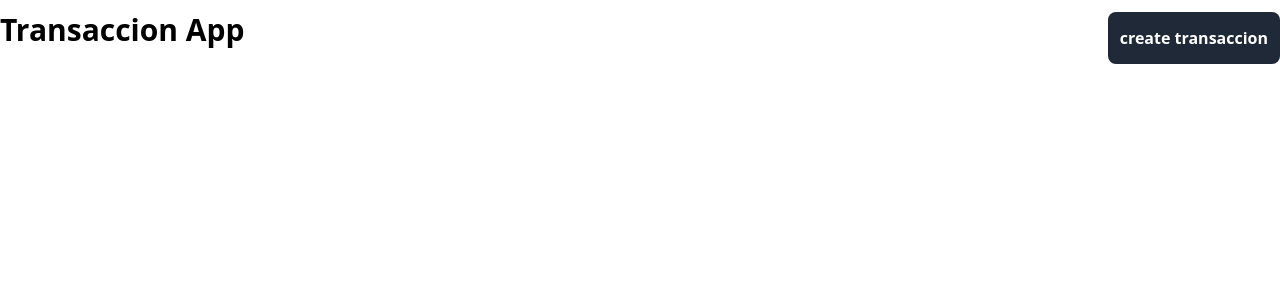
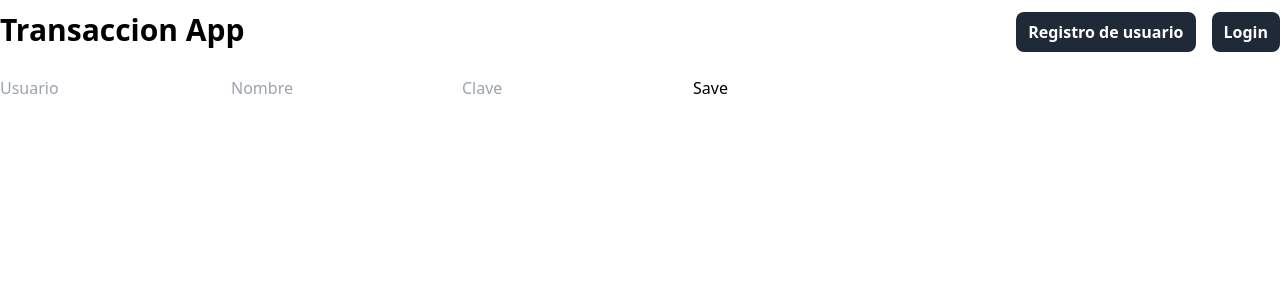
Before and after one commit to Hoid14/finanzas, a React (Create React App) app in the folder frontend/: page /finanzas/register in a window 1280 px wide. Shown: the top 300 px of the page. Built offline with nearby package versions, Linux system fonts and the light colour scheme.

Commit message:
actualizacion de api y construccion de frontend

```diff
--- a/frontend/src/App.js
+++ b/frontend/src/App.js
@@ -2,13 +2,18 @@ import {BrowserRouter, Routes, Route, Navigate} from 'react-router-dom'
 import {TransaccionesPage} from './pages/TransaccionesPage'
 import {TransaccionesFormPage} from './pages/TransaccionesFormPage'
 import {Navigation} from './components/Navigation'
+import {MainPage} from './components/MainPage'
+import {LoginFormPage} from './pages/LoginForm'
+import {RegisterFormPage} from './pages/RegisterFormPage'
 import {Toaster} from 'react-hot-toast'
 
 function App() {
   return (
     <BrowserRouter basename='/finanzas'>
       <div className="container mx-auto ">
-        <Navigation/> {/*Esto crea los botones para ir hacia las rutas*/}
+        <MainPage/> {/*Esto crea los botones para ir hacia las rutas*/}
+
+
         <Routes>
         {/*
           Definición de ruta en React utilizando React Router.
@@ -17,6 +22,8 @@ function App() {
           con "/transacciones", se renderizará el componente TransaccionesPage.
         */}
           <Route path='/' element={<Navigate to='/transacciones' />} /> {/*Esta es la ruta inicial que se muestra, esto me envia a la ruta transacciones*/}
+          <Route path='/register' element={<RegisterFormPage/>} />
+          <Route path='/login' element={<LoginFormPage/>} />
           <Route path="/transacciones" element = {<TransaccionesPage/>} />
           <Route path="/transacciones-create" element = {<TransaccionesFormPage/>} />
           <Route path="/transacciones/:id" element = {<TransaccionesFormPage/>} /> {/*:id = alli va a ir un valor dinamico, los dos puntos representan un marcador de posicion que identifica ese parametro*/}
--- /dev/null
+++ b/frontend/src/api/usuarios.api.js
@@ -0,0 +1,12 @@
+import axios from 'axios'
+
+const usuariosApi = axios.create({
+    baseURL: 'https://transacciones-2lp8.onrender.com/api/Usuarios/'
+}
+)
+
+export const getAllUsuarios = () => usuariosApi.get('/')
+
+export const getUsuario = (usuario) => usuariosApi.get(`/${usuario}`)
+
+export const createUsuario = (usuario) => usuariosApi.post('/', usuario)
--- /dev/null
+++ b/frontend/src/components/MainPage.jsx
@@ -0,0 +1,32 @@
+// Esto iba en el componente Navigation
+import {Link} from 'react-router-dom'
+export function MainPage() {
+    return(
+        <div className='flex flex-col py-3'>
+            <div className='flex justify-between'>
+                <div>
+                    <Link to='/'>
+                        <h1 className='font-bold text-3xl mb-4'>Transaccion App</h1>
+                    </Link>
+                </div>
+                <div>
+                    <button className='bg-gray-800 hover:bg-gray-600 text-white font-bold px-3 py-2 rounded-lg mr-4'>
+                        <Link to="/register">Registro de usuario</Link>
+                    </button>
+
+
+                    <button className='bg-gray-800 hover:bg-gray-600 text-white font-bold px-3 py-2 rounded-lg'>
+                        <Link to="/login">Login</Link>
+                    </button>
+
+                </div>
+
+
+
+            </div>
+
+
+
+        </div>
+    )
+}
--- a/frontend/src/components/Navigation.jsx
+++ b/frontend/src/components/Navigation.jsx
@@ -2,12 +2,11 @@ import {Link} from 'react-router-dom'
 export function Navigation() {
     return(
         <div className='flex justify-between py-3'>
-
             <Link to='/'>
                 <h1 className='font-bold text-3xl mb-4'>Transaccion App</h1>
             </Link>
         <button className='bg-gray-800 hover:bg-gray-600 text-white font-bold px-3 py-2 rounded-lg'>
-            <Link to="/transacciones-create">create transaccion</Link>
+            <Link to="/transacciones-create">crear transaccion</Link>
         </button>
 
         </div>
--- /dev/null
+++ b/frontend/src/pages/LoginForm.jsx
@@ -0,0 +1,42 @@
+import { useEffect } from 'react'
+import {useForm} from 'react-hook-form'
+import {getAllUsuarios} from '../api/usuarios.api'
+import {useNavigate, useParams} from 'react-router-dom'
+import {toast} from 'react-hot-toast'
+export function LoginFormPage(){
+    const {
+        register,
+        handleSubmit,
+        formState: {errors},
+        setValue //Me permite ponerle valores al formulario
+    } = useForm()
+    //Establecemos variables de usuario
+
+    const navigate = useNavigate()
+    const params = useParams()
+    const onSubmit = handleSubmit( async data => { //Cuando se ejecuta handlesubmit, me va a dar datos
+
+        const res = await getAllUsuarios();
+        console.log(res)
+        // navigate()
+
+        })
+
+    return(
+        <div>
+            <form onSubmit={onSubmit}>
+                <input type="text"
+                placeholder="Usuario"
+                {...register("usuario",
+                {required: true})}
+                />
+                <input type="text"
+                placeholder="Clave"
+                {...register("clave",
+                {required: true})}
+                />
+                <button>Save</button>
+            </form>
+        </div>
+    )
+    }
--- /dev/null
+++ b/frontend/src/pages/RegisterFormPage.jsx
@@ -0,0 +1,55 @@
+import { useEffect } from 'react'
+import {useForm} from 'react-hook-form'
+import {createUsuario} from '../api/usuarios.api'
+import {useNavigate, useParams} from 'react-router-dom'
+import {toast} from 'react-hot-toast'
+export function RegisterFormPage(){
+    const {
+        register,
+        handleSubmit,
+        formState: {errors},
+        setValue //Me permite ponerle valores al formulario
+    } = useForm()
+
+    const navigate = useNavigate()
+    const params = useParams()
+    const onSubmit = handleSubmit(async data => { //Cuando se ejecuta handlesubmit, me va a dar datos
+        try{
+            await createUsuario(data)
+            // navigate()
+        }catch(error){
+            if(error.response){ //detalles de la respuesta
+                if(error.response.status === 400 && error.response.data.usuario){
+                    toast.error('Este usuario ya existe.', {
+                        style: {
+                            background: "#101010",
+                            color: "#fff"
+                        }
+                    })
+                }
+            }
+        }
+        })
+    return(
+        <div>
+            <form onSubmit={onSubmit}>
+                <input type="text"
+                placeholder="Usuario"
+                {...register("usuario",
+                {required: true})}
+                />
+                <input type="text"
+                placeholder="Nombre"
+                {...register("nombre",
+                {required: true})}
+                />
+                <input type="text"
+                placeholder="Clave"
+                {...register("clave",
+                {required: true})}
+                />
+                <button>Save</button>
+            </form>
+        </div>
+    )
+    }
```
Also changed, not shown: frontend/src/pages/Inicio.jsx (added), 2 other files (tests, documents, lock files or other folders).
